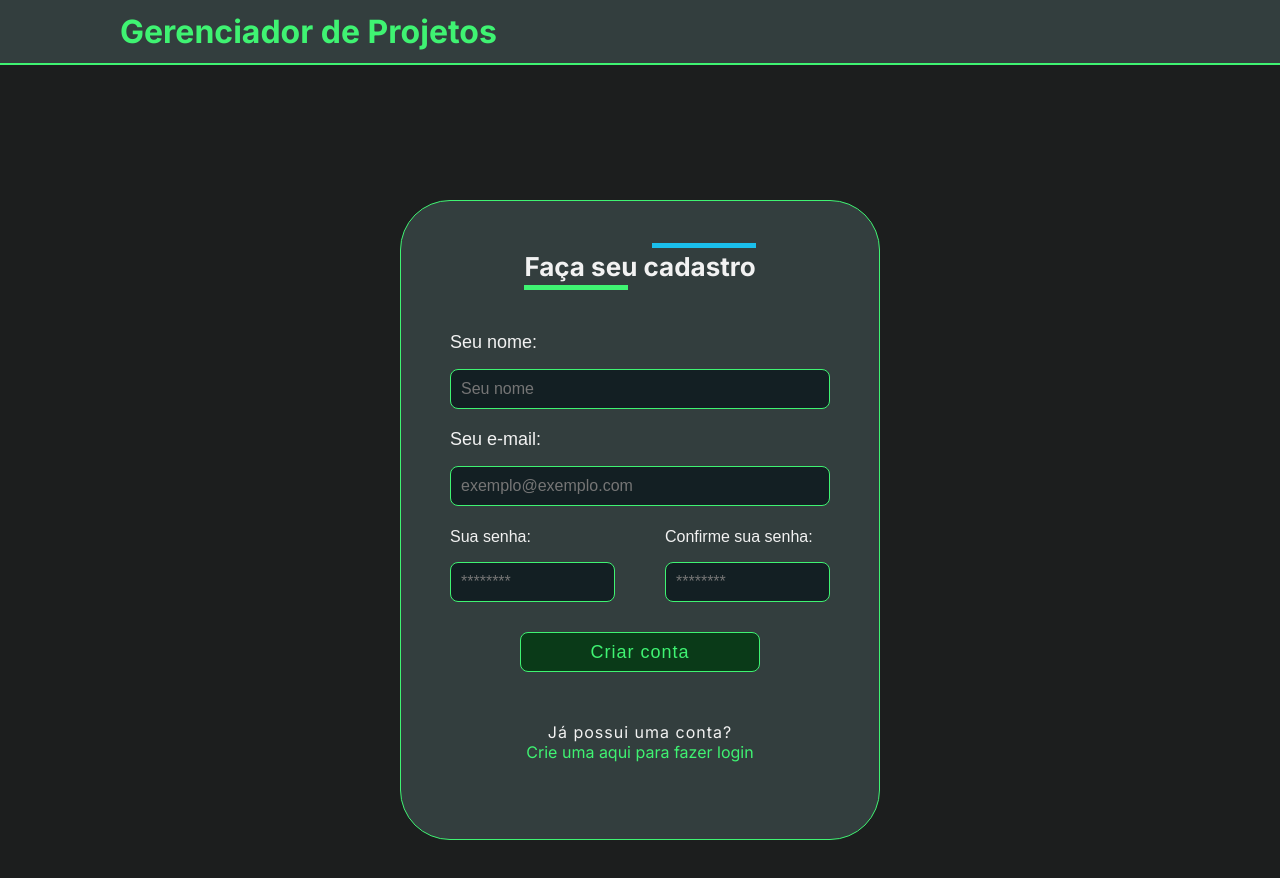
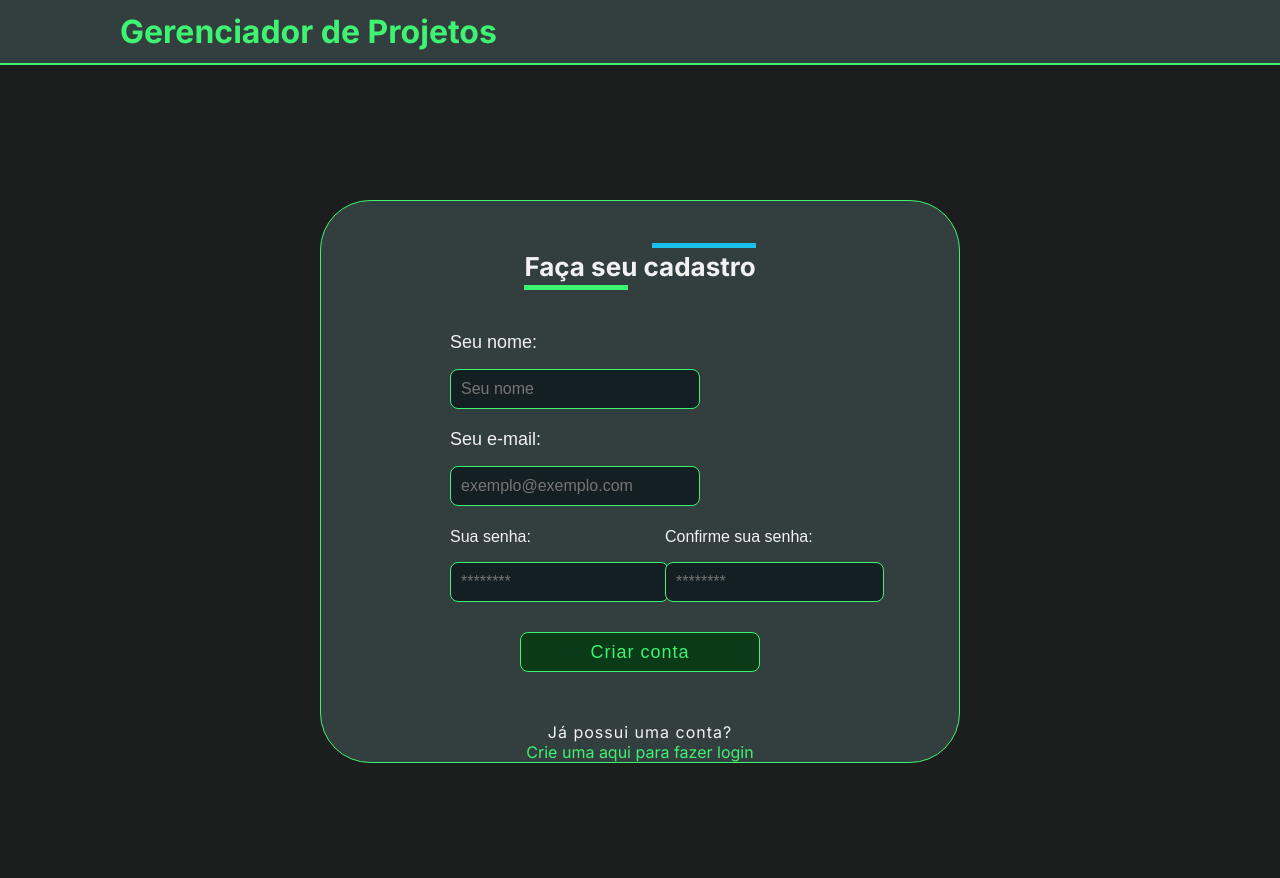
Before and after one commit to wendellcs/gerenciador-de-projetos, a React (Vite) app: page /register in a window 1280 px wide. Shown: the top 878 px of the page. Built offline with nearby package versions, Linux system fonts and the light colour scheme; a web font is replaced by a local one.

Commit message:
Refactoring manage page design

```diff
--- a/src/assets/sass/base/_typography.sass
+++ b/src/assets/sass/base/_typography.sass
@@ -85,6 +85,9 @@ $secondary-font-family: 'Klee One', sans-serif
     color: variables.$primary-color
     font-size: $normal-font-size
 
+    &.secondary
+        color: variables.$secondary-light-color
+
     &.menu-link
         font-size: $big-font-size
         font-weight: bold
--- a/src/assets/sass/base/_utilities.sass
+++ b/src/assets/sass/base/_utilities.sass
@@ -11,7 +11,34 @@
     left: 2.5%
     background-color: $color
 
-%form-title-decoration
+@mixin form-style($width: 480px)
+    display: flex
+    flex-direction: column
+    align-items: center
+    border-radius: 50px
+    border: 1px solid variables.$primary-color
+    width: 80%
+    max-width: $width
+    margin: 135px auto
+    background-color: variables.$bg-medium-color
+
+@mixin input-style($width)
+    height: 40px
+    border: 1px solid variables.$primary-color
+    border-radius: 8px
+    background-color: variables.$bg-dark-color
+    max-width: 250px
+
+@mixin input-text($color: variables.$text-color, $align: left, $pad-l: 0px)
+    font-size: typography.$normal-font-size
+    color: $color
+    text-align: $align
+    padding-left: $pad-l
+
+
+// Placeholder Selectors
+
+%title-decoration
     margin: 50px 0
     position: relative
 
@@ -30,34 +57,6 @@
         background-color: variables.$primary-color
         left: 0
         bottom: -8px
-
-@mixin form-style($height , $width: 480px)
-    display: flex
-    flex-direction: column
-    align-items: center
-    border-radius: 50px
-    border: 1px solid variables.$primary-color
-    width: 80%
-    max-width: $width
-    margin: 135px auto
-    background-color: variables.$bg-medium-color
-    height: $height
-
-@mixin input-style($width, $max-width)
-    height: 40px
-    border: 1px solid variables.$primary-color
-    border-radius: 8px
-    background-color: variables.$bg-dark-color
-    max-width: $max-width
-
-@mixin input-text($color: variables.$text-color, $align: left, $pad-l: 0px)
-    font-size: typography.$normal-font-size
-    color: $color
-    text-align: $align
-    padding-left: $pad-l
-
-
-// Placeholder Selectors
 
 %todo-task-style
     .task
@@ -91,7 +90,7 @@
                 color: variables.$primary-color
 
         &-name
-            @include input-style(100%, 280px)
+            @include input-style(100%)
             @include input-text($align: center)
             border: 0
             background-color: variables.$bg-light-color
--- a/src/assets/sass/pages/_home.sass
+++ b/src/assets/sass/pages/_home.sass
@@ -20,7 +20,7 @@ main
                 position: relative
 
                 .home-input
-                    @include utilities.input-style(auto, 100%)
+                    @include utilities.input-style(auto)
                     @include utilities.input-text($pad-l: 10px)
                     width: 100%
                     border-color: variables.$secondary-light-color
--- a/src/assets/sass/pages/_manage.sass
+++ b/src/assets/sass/pages/_manage.sass
@@ -3,14 +3,11 @@
 @use '../base/_typography'
 
 .container
-    display: grid
-    grid-template-columns: repeat(2, 50%)
-    padding: 0 120px
     margin-top: 80px
     text-align: center
 
     h2
-        margin-bottom: 50px
+        margin: 100px 0 40px 0
 
     h3
         margin-bottom: 10px
@@ -19,11 +16,11 @@
         @include utilities.input-text($pad-l: 10px)
 
     .edit-input
-        @include utilities.input-style(80%, 250px)
+        @include utilities.input-style(80%)
         margin: 0 auto
 
     .input-task
-        @include utilities.input-style(100%  , 280px )
+        @include utilities.input-style(100%)
 
     &-project
         .project
@@ -45,16 +42,58 @@
 
             &-infos
                 display: flex
-                justify-content: space-between
-                margin: 20px 30px
+                flex-direction: column
+                align-items: center
+
+                .box , .top-box
+                    padding: 30px 0
+                    border-bottom: 1px solid variables.$primary-color
+                    width: 90%
 
                 .box
                     display: flex
                     flex-direction: column
 
-                    .status
-                        font-size: typography.$small-font-size
-                        @extend %status-color
+                    &:last-of-type
+                        margin-bottom: 20px
+
+                    &-links
+                        display: flex
+                        align-items: center
+                        flex-direction: column
+                        gap: 10px
+
+                        .link
+                            display: flex
+                            align-items: center
+                            gap: 15px
+
+                            a
+                                text-decoration: underline
+
+                    &-description
+                        margin-top: 30px
+
+                        p
+                            color: variables.$secondary-light-color
+
+                    .date
+                        margin-top: 10px
+                        color: variables.$secondary-light-color
+
+                .top-box
+                    display: flex
+                    justify-content: center
+                    gap: 100px
+
+                    .tasks
+                        color: variables.$secondary-light-color
+                        font-size: typography.$big-font-size
+
+                    &-status
+                        .status
+                            font-size: typography.$small-font-size
+                            @extend %status-color
 
     &-todo
         .todo
@@ -64,7 +103,7 @@
             margin: 0 auto
             border: 1px solid variables.$secondary-dark-color
             background-color: variables.$bg-dark-color
-            height: 420px
+            height: 600px
             display: flex
             flex-direction: column
             padding: 25px 15px
@@ -91,7 +130,7 @@
 
                 .tasks-todo, .tasks-done
                     @extend %todo-task-style
-                    height: 115px
+                    height: 250px
                     overflow: auto
 
                     &::-webkit-scrollbar
@@ -177,21 +216,6 @@
         .left-box
             position: relative
 
-            .status-box
-                margin: 15px 0
-                @extend %center-elements
-
-            .date-box
-                @extend %center-elements
-                gap: 25px
-
-                .box
-                    display: flex
-                    flex-direction: column
-
-                    label
-                        margin-top: 15px
-
             &:after
                 content: ''
                 position: absolute
@@ -200,6 +224,18 @@
                 background-color: variables.$secondary-color
                 right: -1px
                 top: 0
+
+            .box
+                flex-direction: column
+                margin: 15px auto
+                @extend %center-elements
+
+                label
+                    margin-bottom: 15px
+
+                .date-input
+                    padding-left: 10px
+
 
         .right-box
             .box
--- a/src/assets/sass/pages/_newProject.sass
+++ b/src/assets/sass/pages/_newProject.sass
@@ -10,7 +10,7 @@
         margin: 50px 0
 
     form
-        @include utilities.form-style(auto, 600px)
+        @include utilities.form-style(600px)
         margin: 0 0 100px 0
 
         .form-title
@@ -23,7 +23,7 @@
             margin-bottom: 20px
 
             .new-input
-                @include utilities.input-style(100%, 380px)
+                @include utilities.input-style(100%)
                 @include utilities.input-text($pad-l: 10px)
 
             .text
@@ -32,7 +32,7 @@
                 @extend %status-color
 
             .description
-                @include utilities.input-style($width: 100%, $max-width: 350px)
+                @include utilities.input-style(100%)
                 height: 100px
                 color: variables.$text-color
                 padding: 5px 10px
@@ -52,7 +52,7 @@
                 background-color: variables.$bg-dark-color
 
                 .new-input.date
-                    @include utilities.input-style( 120px , 100%)
+                    @include utilities.input-style( 120px)
                     @include utilities.input-text($align: center)
                     height: 35px
                     border: none
--- a/src/assets/sass/pages/_signIn.sass
+++ b/src/assets/sass/pages/_signIn.sass
@@ -7,7 +7,7 @@
         @include utilities.form-style(600px)
 
         &-title
-            @extend %form-title-decoration
+            @extend %title-decoration
 
         &-box
             @extend %form-box
@@ -16,7 +16,7 @@
                 margin-top: 30px
 
             .login-input
-                @include utilities.input-style(100%,380px)
+                @include utilities.input-style(100%)
                 @include utilities.input-text($pad-l: 10px)
 
         &-text
--- a/src/assets/sass/pages/_signUp.sass
+++ b/src/assets/sass/pages/_signUp.sass
@@ -6,11 +6,11 @@
         @include utilities.form-style(640px)
 
         .signup-input
-            @include utilities.input-style(100%,380px)
+            @include utilities.input-style(100%)
             @include utilities.input-text($pad-l: 10px)
 
         &-title
-            @extend %form-title-decoration
+            @extend %title-decoration
 
         &-box
             @extend %form-box
@@ -30,7 +30,7 @@
                 width: 100%
 
                 .signup-input
-                    @include utilities.input-style(100%, 165px)
+                    @include utilities.input-style(100%)
                     margin-top: 16px
 
         &-text
--- a/src/pages/NewProject/index.jsx
+++ b/src/pages/NewProject/index.jsx
@@ -42,6 +42,11 @@ export default function NewProject(){
 
     async function addProject(e){
         e.preventDefault()
+
+        if (!projectName ){
+            alert('Por favor, insira um nome para o projeto.')
+            return
+        }
 
         if(verifyDate(startDate)) {
             await addDoc(collection(db, 'projects'), {
```
Also changed, not shown: src/pages/Manage/index.jsx (+40 -14 lines).
